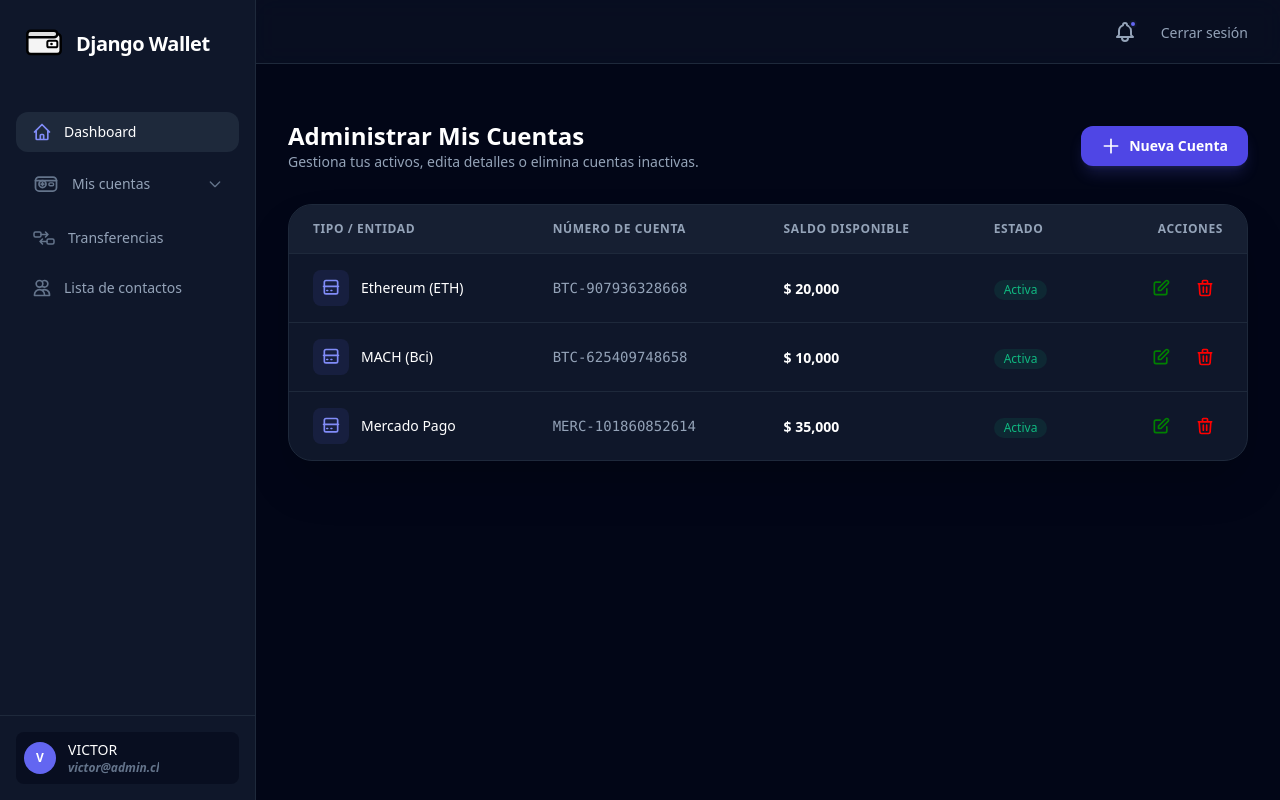
After one commit to VictorTapiaEgana/django_wallet, a Django app: page /administrar-cuentas/ in a window 1280 px wide. The commit adds this page. Run offline with Django 5.2, Linux system fonts and the light colour scheme; a user stored in the database is signed in; data comes from the database, SQL or seed files in the repository; both versions use the stored data as it was after the commit; some libraries are stand-ins or nearby versions.

Commit message:
ADD: Logica, vista, endpoint (eliminar cuenta); ADD:Logica, vista, endpoint (404 )

```diff
--- a/gestion/urls.py
+++ b/gestion/urls.py
@@ -1,4 +1,5 @@
-from django.urls import path
+from django.shortcuts import redirect
+from django.urls import path, re_path
 from . import views
 
 app_name = 'gestion'
@@ -9,4 +10,10 @@ urlpatterns = [
     # Rutas principales
     path('', views.dashboard, name='dashboard'),
     path('agregar-cuenta/', views.agregar_cuenta, name='agregar_cuenta'),
+    path('administrar-cuentas/', views.administrar_cuentas, name='administrar_cuentas'),
+    path('eliminar-cuenta/<int:cuenta_id>/', views.eliminar_cuenta, name='eliminar_cuenta'),
+
+
+
+    re_path(r'^.*$', views.pagina_404_personalizada),
 ]
--- a/gestion/views.py
+++ b/gestion/views.py
@@ -77,3 +77,38 @@ def agregar_cuenta(request):
         )
 
         return redirect('gestion:dashboard')
+
+
+@login_required
+def administrar_cuentas(request):
+
+    cuentas = request.user.cliente.cuentas.all()
+
+    context = {
+        'cuentas': cuentas
+    }
+
+    return render(request, 'gestion/administrar_cuentas.html', context)
+
+@login_required
+def eliminar_cuenta(request, cuenta_id):
+
+    cuenta = Cuenta.objects.get(id=cuenta_id)
+
+    if request.method == 'GET':
+
+        context = {
+            'cuenta': cuenta
+        }
+
+        return render(request, 'gestion/eliminar_cuenta.html', context)
+
+
+    if request.method == 'POST':
+
+        cuenta.delete()
+        return redirect('gestion:administrar_cuentas')
+
+
+def pagina_404_personalizada(request, exception=None):
+    return render(request, 'gestion/404.html', status=404)
--- /dev/null
+++ b/templates/gestion/administrar_cuentas.html
@@ -0,0 +1,98 @@
+{% extends 'layout.html' %}
+
+{% load humanize %}
+
+{% block content %}
+
+    <div class="max-w-7xl mx-auto">
+        <div class="flex flex-col md:flex-row md:items-center justify-between mb-8 gap-4">
+            <div>
+                <h2 class="text-2xl font-bold text-white">Administrar Mis Cuentas</h2>
+                <p class="text-slate-400 text-sm">Gestiona tus activos, edita detalles o elimina cuentas inactivas.</p>
+            </div>
+            <a href="{% url 'gestion:agregar_cuenta' %}"
+            class="inline-flex items-center justify-center px-5 py-2.5 bg-indigo-600 hover:bg-indigo-500 text-white text-sm font-semibold rounded-xl transition-all shadow-lg shadow-indigo-500/20">
+                <svg class="w-5 h-5 mr-2" fill="none" viewBox="0 0 24 24" stroke="currentColor">
+                    <path stroke-linecap="round" stroke-linejoin="round" stroke-width="2" d="M12 4v16m8-8H4" />
+                </svg>
+                Nueva Cuenta
+            </a>
+        </div>
+
+        <div class="bg-slate-900 border border-slate-800 rounded-3xl overflow-hidden shadow-2xl">
+            <div class="overflow-x-auto">
+                <table class="w-full text-left border-collapse">
+                    <thead>
+                        <tr class="bg-slate-800/50 border-b border-slate-800">
+                            <th class="px-6 py-4 text-xs font-semibold text-slate-400 uppercase tracking-wider">Tipo / Entidad</th>
+                            <th class="px-6 py-4 text-xs font-semibold text-slate-400 uppercase tracking-wider">Número de Cuenta</th>
+                            <th class="px-6 py-4 text-xs font-semibold text-slate-400 uppercase tracking-wider">Saldo Disponible</th>
+                            <th class="px-6 py-4 text-xs font-semibold text-slate-400 uppercase tracking-wider">Estado</th>
+                            <th class="px-6 py-4 text-xs font-semibold text-slate-400 uppercase tracking-wider text-right">Acciones</th>
+                        </tr>
+                    </thead>
+                    <tbody class="divide-y divide-slate-800">
+                        {% for cuenta in cuentas %}
+                        <tr class="hover:bg-slate-800/30 transition-colors group">
+                            <td class="px-6 py-4 whitespace-nowrap">
+                                <div class="flex items-center space-x-3">
+                                    <div class="h-9 w-9 rounded-lg flex items-center justify-center
+                                        {% if 'BTC' in cuenta.tipo %} bg-orange-500/10 text-orange-500
+                                        {% else %} bg-indigo-500/10 text-indigo-400 {% endif %}">
+                                        <svg class="h-5 w-5" fill="none" viewBox="0 0 24 24" stroke="currentColor">
+                                            <path stroke-linecap="round" stroke-linejoin="round" stroke-width="2" d="M3 10h18M7 15h1m4 0h1m-7 4h12a2 2 0 002-2V5a2 2 0 00-2-2H6a2 2 0 00-2 2v12a2 2 0 002 2z" />
+                                        </svg>
+                                    </div>
+                                    <span class="text-sm font-medium text-white">{{ cuenta.get_tipo_display }}</span>
+                                </div>
+                            </td>
+
+                            <td class="px-6 py-4 whitespace-nowrap text-sm text-slate-400 font-mono">
+                                {{ cuenta.numero }}
+                            </td>
+
+                            <td class="px-6 py-4 whitespace-nowrap">
+                                <span class="text-sm font-bold text-white">$ {{ cuenta.saldo_disponible|intcomma }}</span>
+                            </td>
+
+                            <td class="px-6 py-4 whitespace-nowrap">
+                                {% if cuenta.activa %}
+                                    <span class="inline-flex items-center px-2.5 py-0.5 rounded-full text-xs font-medium bg-emerald-500/10 text-emerald-500">
+                                        Activa
+                                    </span>
+                                {% else %}
+                                    <span class="inline-flex items-center px-2.5 py-0.5 rounded-full text-xs font-medium bg-rose-500/10 text-rose-500">
+                                        Inactiva
+                                    </span>
+                                {% endif %}
+                            </td>
+
+                            <td class="px-6 py-4 whitespace-nowrap text-right text-sm font-medium">
+                                <div class="flex justify-end space-x-2">
+                                    <a href="#" class="p-2 text-slate-400 hover:text-indigo-400 hover:bg-slate-800 rounded-lg transition-all" title="Editar cuenta">
+                                        <svg class="h-5 w-5" fill="none" viewBox="0 0 24 24" stroke="green">
+                                            <path stroke-linecap="round" stroke-linejoin="round" stroke-width="2" d="M11 5H6a2 2 0 00-2 2v11a2 2 0 002 2h11a2 2 0 002-2v-5m-1.414-9.414a2 2 0 112.828 2.828L11.828 15H9v-2.828l8.586-8.586z" />
+                                        </svg>
+                                    </a>
+                                    <a href="{% url 'gestion:eliminar_cuenta' cuenta.id %}" class="p-2 text-slate-400 hover:text-rose-500 hover:bg-rose-500/10 rounded-lg transition-all" title="Eliminar cuenta">
+                                        <svg class="h-5 w-5" fill="none" viewBox="0 0 24 24" stroke="red">
+                                            <path stroke-linecap="round" stroke-linejoin="round" stroke-width="2" d="M19 7l-.867 12.142A2 2 0 0116.138 21H7.862a2 2 0 01-1.995-1.858L5 7m5 4v6m4-6v6m1-10V4a1 1 0 00-1-1h-4a1 1 0 00-1 1v3M4 7h16" />
+                                        </svg>
+                                    </a>
+                                </div>
+                            </td>
+                        </tr>
+                        {% empty %}
+                        <tr>
+                            <td colspan="5" class="px-6 py-12 text-center text-slate-500 italic">
+                                No tienes cuentas para administrar actualmente.
+                            </td>
+                        </tr>
+                        {% endfor %}
+                    </tbody>
+                </table>
+            </div>
+        </div>
+    </div>
+
+{% endblock %}
--- a/templates/layout.html
+++ b/templates/layout.html
@@ -32,7 +32,7 @@
                     Dashboard
                 </a>
 
-                <a href="{% url 'gestion:agregar_cuenta' %}" class="flex items-center px-4 py-2.5 text-sm font-medium text-slate-400 hover:text-white hover:bg-slate-800/50 rounded-xl transition-all group">
+                <!-- <a href="{% url 'gestion:agregar_cuenta' %}" class="flex items-center px-4 py-2.5 text-sm font-medium text-slate-400 hover:text-white hover:bg-slate-800/50 rounded-xl transition-all group">
 
 
                     <svg class="mr-3 h-7 w-7 text-slate-500 group-hover:text-indigo-400 transition-colors" fill="none" viewBox="0 0 24 24" stroke="currentColor">
@@ -42,8 +42,42 @@
                         <circle cx="9" cy="12" r="3" stroke="currentColor" stroke-width="1.5"/>
                         <path d="M9 10.8V13.2M7.8 12H10.2" stroke="currentColor" stroke-width="1.5" stroke-linecap="round"/>
                     </svg>
-                    Agregar cuenta
-                </a>
+                    Mis cuentas
+                </a> -->
+                <details class="group [&_summary::-webkit-details-marker]:hidden">
+
+                    <summary class="flex items-center justify-between px-4 py-2.5 text-sm font-medium text-slate-400 hover:text-white hover:bg-slate-800/50 rounded-xl transition-all cursor-pointer list-none">
+
+                        <div class="flex items-center">
+                            <svg class="mr-3 h-7 w-7 text-slate-500 group-hover:text-indigo-400 transition-colors" fill="none" viewBox="0 0 24 24" stroke="currentColor">
+                                <rect x="3" y="6" width="18" height="12" rx="3" stroke-width="1.5"/>
+                                <path d="M3 9H21" stroke-width="1.5" stroke-linecap="round"/>
+                                <rect x="14.5" y="11" width="4" height="2.5" rx="1" stroke-width="1.2"/>
+                                <circle cx="9" cy="12" r="3" stroke-width="1.5"/>
+                                <path d="M9 10.8V13.2M7.8 12H10.2" stroke-width="1.5" stroke-linecap="round"/>
+                            </svg>
+                            <span>Mis cuentas</span>
+                        </div>
+
+                        <svg class="h-4 w-4 transition-transform duration-300 group-open:rotate-180 text-slate-500" fill="none" viewBox="0 0 24 24" stroke="currentColor">
+                            <path stroke-linecap="round" stroke-linejoin="round" stroke-width="2" d="M19 9l-7 7-7-7" />
+                        </svg>
+
+                    </summary>
+
+                    <div class="pl-14 mt-2 space-y-1">
+
+                        <a href="{% url 'gestion:agregar_cuenta' %}" class="block py-2 text-sm text-slate-500 hover:text-indigo-400 border-l border-slate-800 pl-4 hover:border-indigo-500 transition-all">
+                            Crear nueva
+                        </a>
+
+                        <a href="{% url 'gestion:administrar_cuentas' %}" class="block py-2 text-sm text-slate-500 hover:text-indigo-400 border-l border-slate-800 pl-4 hover:border-indigo-500 transition-all">
+                            Administrar
+                        </a>
+
+                    </div>
+
+                </details>
 
 
                 <a href="#" class="flex items-center px-4 py-2.5 text-sm font-medium text-slate-400 hover:text-white hover:bg-slate-800/50 rounded-xl transition-all group">
```
Also changed, not shown: templates/gestion/404.html (added, +32 -0 lines), templates/gestion/eliminar_cuenta.html (added, +43 -0 lines), db.sqlite3.
